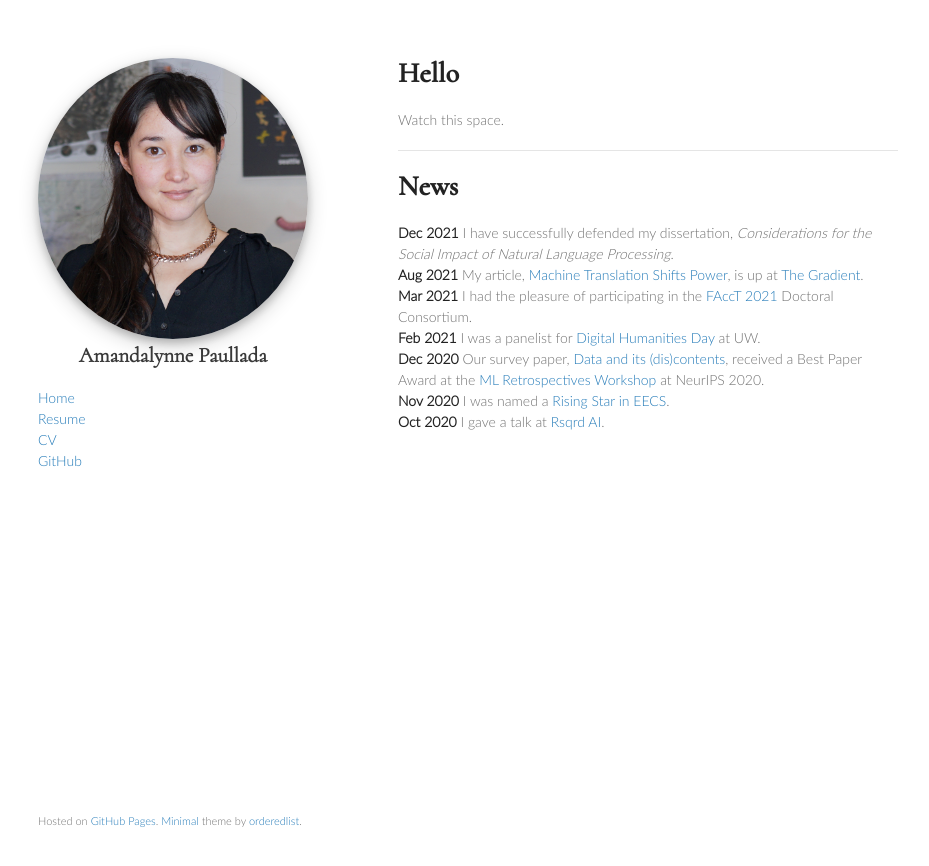
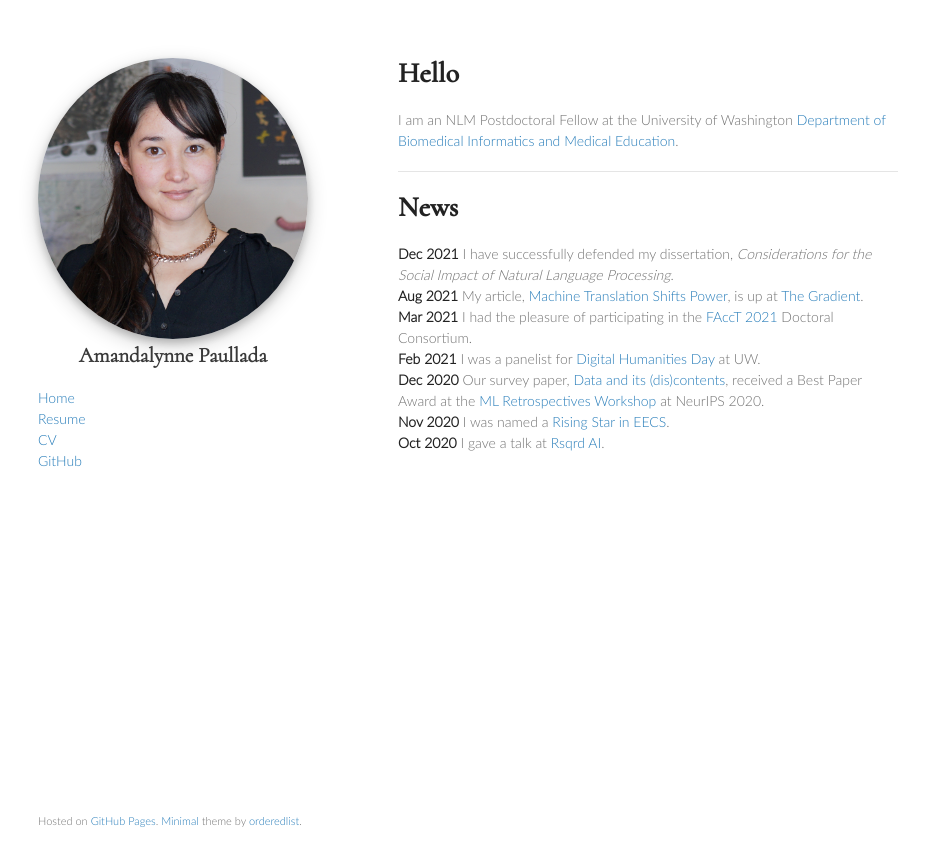
Before and after one commit to amandalynne/amandalynne.github.io, a Jekyll site: the page built from index.md, in a window 1280 px wide. Shown: the top 866 px of the page, without its empty margins (172-1101 px from the left). Built offline with Jekyll 4.4.1, drawn with Linux system fonts in a browser that asks for light colours; our own code applies the rules of GitHub Pages for plain Markdown files.

Commit message:
update bio

```diff
--- a/index.md
+++ b/index.md
@@ -1,7 +1,7 @@
 
 # Hello
 
-Watch this space.
+I am an NLM Postdoctoral Fellow at the University of Washington [Department of Biomedical Informatics and Medical Education](http://bime.uw.edu/).
 
 ----
 
```
